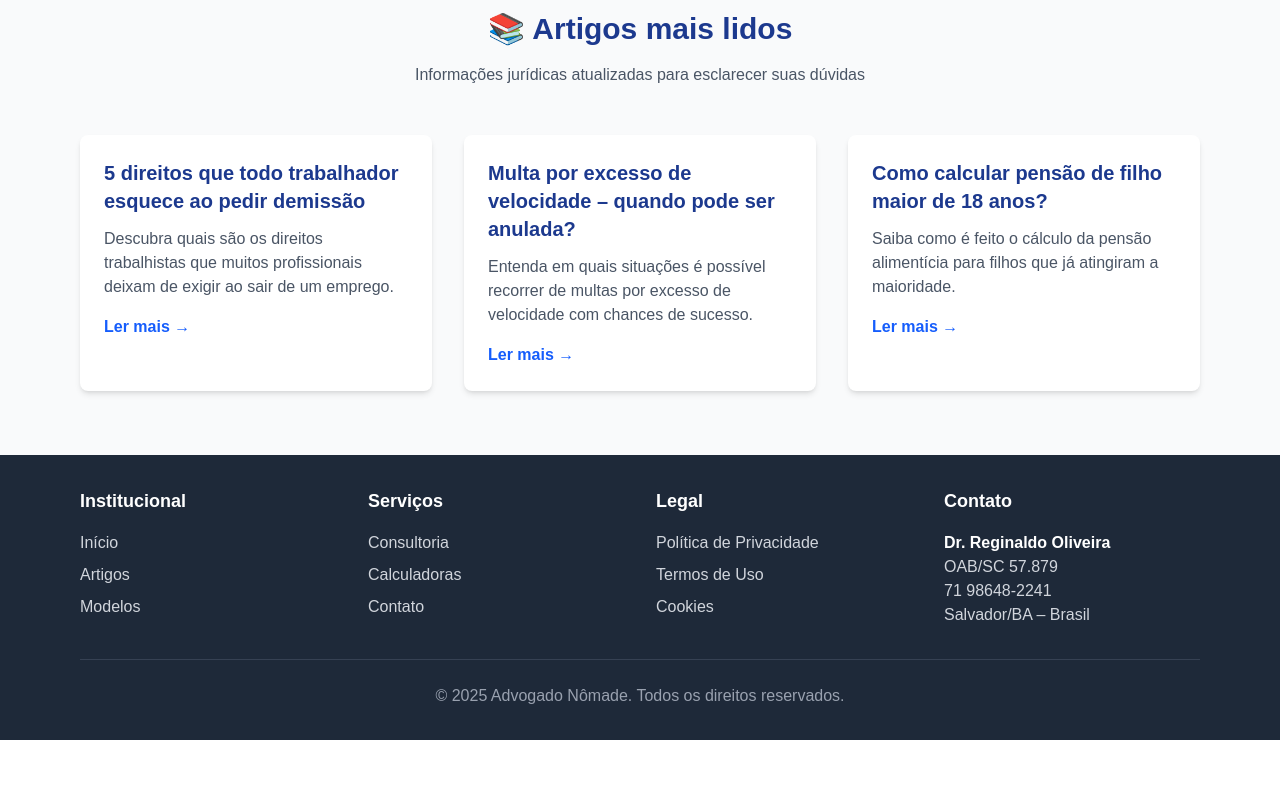
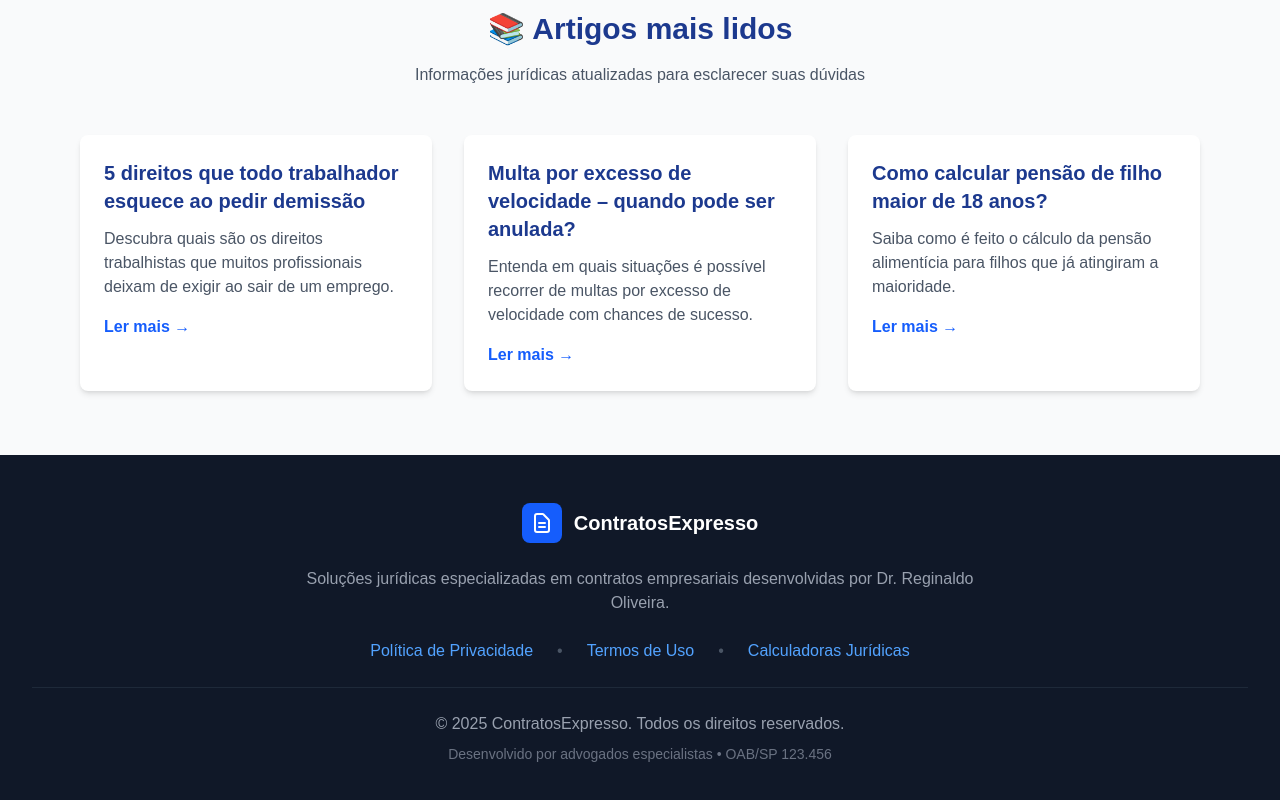
Before and after one commit to mestrereginaldo-site/advogadonomade1, a Next.js app: page / in a window 1280 px wide. Shown: the part 1445-2245 px from the top of the page. Before the commit the page ends 2185 px from the top, so only its background shows below. Built offline with nearby package versions, Linux system fonts and the light colour scheme.

Commit message:
Update Footer.tsx

```diff
--- a/app/components/Footer.tsx
+++ b/app/components/Footer.tsx
@@ -1,56 +1,63 @@
 export default function Footer() {
+  const currentYear = new Date().getFullYear();
+
   return (
-    <footer className="bg-gray-800 text-white py-8">
-      <div className="max-w-6xl mx-auto px-4">
-        <div className="grid grid-cols-1 md:grid-cols-4 gap-8 mb-8">
-          <div>
-            <h3 className="text-lg font-semibold mb-4">Institucional</h3>
-            <ul className="space-y-2">
-              <li><a href="/" className="text-gray-300 hover:text-white transition">Início</a></li>
-              <li><a href="/artigos" className="text-gray-300 hover:text-white transition">Artigos</a></li>
-              <li><a href="/modelos" className="text-gray-300 hover:text-white transition">Modelos</a></li>
-            </ul>
+    <footer className="bg-gray-900 text-white">
+      <div className="max-w-7xl mx-auto px-4 sm:px-6 lg:px-8 py-12">
+        <div className="text-center">
+          {/* Logo e descrição */}
+          <div className="flex justify-center items-center mb-6">
+            <div className="bg-blue-600 text-white p-2 rounded-lg mr-3">
+              <svg className="w-6 h-6" fill="none" stroke="currentColor" viewBox="0 0 24 24">
+                <path strokeLinecap="round" strokeLinejoin="round" strokeWidth={2} d="M9 12h6m-6 4h6m2 5H7a2 2 0 01-2-2V5a2 2 0 012-2h5.586a1 1 0 01.707.293l5.414 5.414a1 1 0 01.293.707V19a2 2 0 01-2 2z" />
+              </svg>
+            </div>
+            <span className="text-xl font-bold text-white">ContratosExpresso</span>
           </div>
 
-          <div>
-            <h3 className="text-lg font-semibold mb-4">Serviços</h3>
-            <ul className="space-y-2">
-              <li><a href="/consultoria" className="text-gray-300 hover:text-white transition">Consultoria</a></li>
-              <li><a href="/calculadoras" className="text-gray-300 hover:text-white transition">Calculadoras</a></li>
-              <li><a href="/contato" className="text-gray-300 hover:text-white transition">Contato</a></li>
-            </ul>
+          <p className="text-gray-400 mb-6 max-w-2xl mx-auto">
+            Soluções jurídicas especializadas em contratos empresariais desenvolvidas por Dr. Reginaldo Oliveira.
+          </p>
+
+          {/* Links do Footer */}
+          <div className="flex flex-wrap justify-center gap-6 mb-6">
+            <a
+              href="/politica-de-privacidade"
+              className="text-blue-400 hover:text-blue-300 transition-colors font-medium"
+            >
+              Política de Privacidade
+            </a>
+
+            <span className="text-gray-600">•</span>
+
+            <a
+              href="/termos-de-uso"
+              className="text-blue-400 hover:text-blue-300 transition-colors font-medium"
+            >
+              Termos de Uso
+            </a>
+
+            <span className="text-gray-600">•</span>
+
+            <a
+              href="/calculadoras-juridicas"
+              className="text-blue-400 hover:text-blue-300 transition-colors font-medium"
+            >
+              Calculadoras Jurídicas
+            </a>
           </div>
 
-          <div>
-            <h3 className="text-lg font-semibold mb-4">Legal</h3>
-            <ul className="space-y-2">
-              <li><a href="/politica-de-privacidade" className="text-gray-300 hover:text-white transition">Política de Privacidade</a></li>
-              <li><a href="/termos-de-uso" className="text-gray-300 hover:text-white transition">Termos de Uso</a></li>
-              <li><a href="/cookies" className="text-gray-300 hover:text-white transition">Cookies</a></li>
-            </ul>
+          {/* Informações de copyright */}
+          <div className="border-t border-gray-800 pt-6">
+            <p className="text-gray-400">
+              © {currentYear} ContratosExpresso. Todos os direitos reservados.
+            </p>
+            <p className="text-gray-500 text-sm mt-2">
+              Desenvolvido por advogados especialistas • OAB/SP 123.456
+            </p>
           </div>
-
-          <div>
-            <h3 className="text-lg font-semibold mb-4">Contato</h3>
-            <div className="text-gray-300">
-              <p className="font-semibold text-white">Dr. Reginaldo Oliveira</p>
-              <p>OAB/SC 57.879</p>
-              <p>
-                <a href="tel:+5571986482241" className="hover:text-white transition">
-                  71 98648-2241
-                </a>
-              </p>
-              <p>Salvador/BA – Brasil</p>
-            </div>
-          </div>
-        </div>
-
-        <div className="border-t border-gray-700 pt-6 text-center">
-          <p className="text-gray-400">
-            © 2025 Advogado Nômade. Todos os direitos reservados.
-          </p>
         </div>
       </div>
     </footer>
-  );
+  )
 }
```
